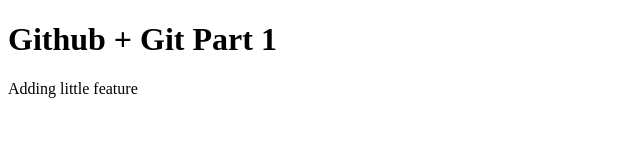
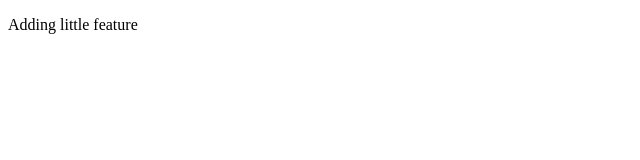
Before and after one commit to MaGo1024/BACKGROUND-GENERATOR, a plain HTML site: page index.html in a window 1280 px wide. Shown: the whole page, without its empty margins (0-640 px from the left). Drawn offline with Linux system fonts and the light colour scheme.

Commit message:
remove h1

```diff
--- a/index.html
+++ b/index.html
@@ -15,7 +15,6 @@
         <!--[if lt IE 7]>
             <p class="browsehappy">You are using an <strong>outdated</strong> browser. Please <a href="#">upgrade your browser</a> to improve your experience.</p>
         <![endif]-->
-        <h1>Github + Git Part 1</h1>
         <p>Adding little feature</p>
         <script src="" async defer></script>
     </body>
```
